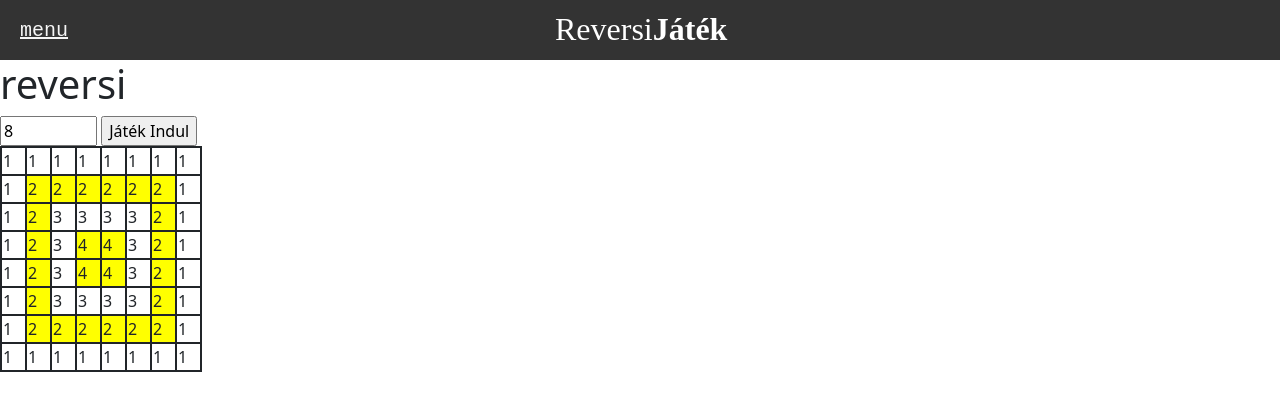
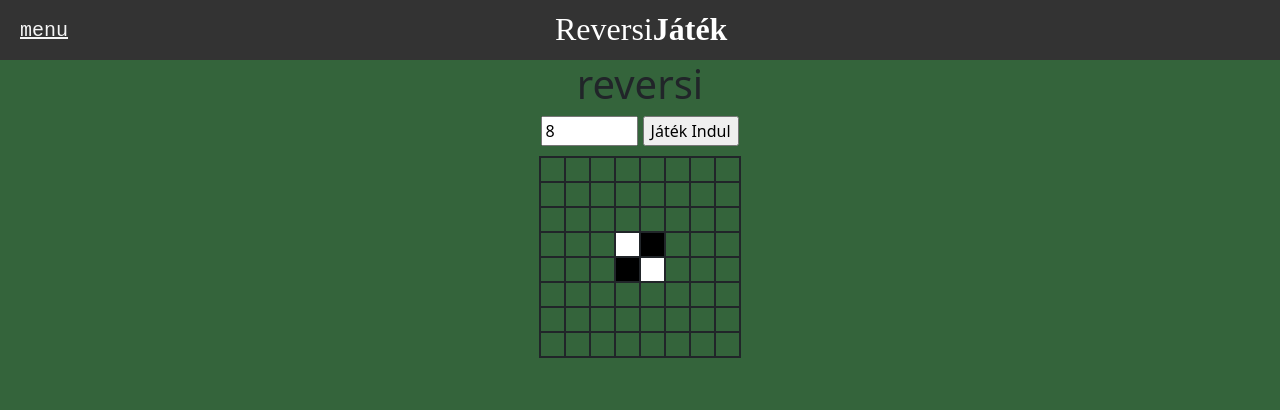
Before and after one commit to 31b4/b3_2022_2, a plain HTML site: page index.html in a window 1280 px wide. Both pictures are taken after a click on the button "Játék Indul". Drawn offline with nearby package versions, Linux system fonts and the light colour scheme.

Commit message:
Add files via upload

```diff
--- a/index.html
+++ b/index.html
@@ -22,9 +22,12 @@
         <div id="right"><a><span id="ido"></span></a></div>
         <div id="center"><h1>Reversi<span>Játék</span></h1></div>
     </div>
-    <h1>reversi</h1>
-    <input type="number" id="hossz" value="8" min="1" max="100" placeholder="Pálya hossz"/>
-    <input type="button" id="jatek" value="Játék Indul"/>
+    <div id="cim">
+        <h1>reversi</h1>
+        <input type="number" id="hossz" value="8" min="1" max="100" placeholder="Pálya hossz"/>
+        <input type="button" id="jatek" value="Játék Indul"/>
+
+    </div>
     <div id="keret">
     </div>
 
--- a/script.js
+++ b/script.js
@@ -4,6 +4,10 @@ $(document).ready(function() {
         var table =document.createElement("table");
         document.getElementById("keret").appendChild(table)
         var hossz=parseInt($("#hossz").val());
+        if (hossz%2==1) {
+            alert("Csak páros oldalú lehet")
+            return
+        }
         table.id="table";
         table.style.border="2px solid";
         for (let i = 0; i < hossz; i++) {
@@ -14,12 +18,14 @@ $(document).ready(function() {
                 td.style.width="25px";
                 td.style.border="2px solid";
                 td.id=i+';'+j;
+                td.addEventListener("click",()=>{Lepes(i,j)});
                 PontSzamitas(hossz,i,j,td)
-                console.log(td.style.backgroundColor)
                 tr.appendChild(td);
             }
             table.appendChild(tr);
         }
+        KezdoKororngok(hossz)
+
     })
 })
 function PontSzamitas(hossz,i,j,td){
@@ -53,10 +59,36 @@ function PontSzamitas(hossz,i,j,td){
             }
         }
     }
-    td.innerHTML = pont;
+    //td.innerHTML = pont;
     td.value = pont;
+    /*
     if(pont%2==0){
         td.style.backgroundColor="yellow"
         $(td).css("backgroundcolor","yellow")
     }
+    */
+
 }
+
+
+function KezdoKororngok(hossz){
+    var kord = Number(hossz/2-1)
+    console.log(kord+";"+Number(kord+1))
+    document.getElementById(kord+";"+kord).style.backgroundColor="white"
+    document.getElementById(kord+";"+Number(kord+1)).style.backgroundColor="black"
+    document.getElementById(Number(kord+1)+";"+kord).style.backgroundColor="black"
+    document.getElementById(Number(kord+1)+";"+Number(kord+1)).style.backgroundColor="white"
+
+
+}
+var jelenlegi_jatekos = true;//true=p1; false = p2
+function Lepes(i,j) {
+    if (jelenlegi_jatekos) {
+        document.getElementById(i+";"+j).style.backgroundColor="black"
+        jelenlegi_jatekos=!jelenlegi_jatekos
+    }
+    else{
+        document.getElementById(i+";"+j).style.backgroundColor="white"
+        jelenlegi_jatekos=!jelenlegi_jatekos
+    }
+}
--- a/style.css
+++ b/style.css
@@ -1,3 +1,6 @@
+body{
+    background-color: rgb(52, 100, 59) !important;
+}
 /*-------------------------header-------------------------*/
 div#container div a{
 
@@ -47,6 +50,14 @@ div#container div h1 span{
     width:170px;
 }
 /*---------------------------------------------*/
-body{
-    background-color: blue;
+
+#keret, #cim{
+    text-align: center;
+    width: 100%;
+
+
 }
+#keret table{
+    margin: auto;
+    margin-top: 10px;
+}
```
Also changed, not shown: 1 other file.
